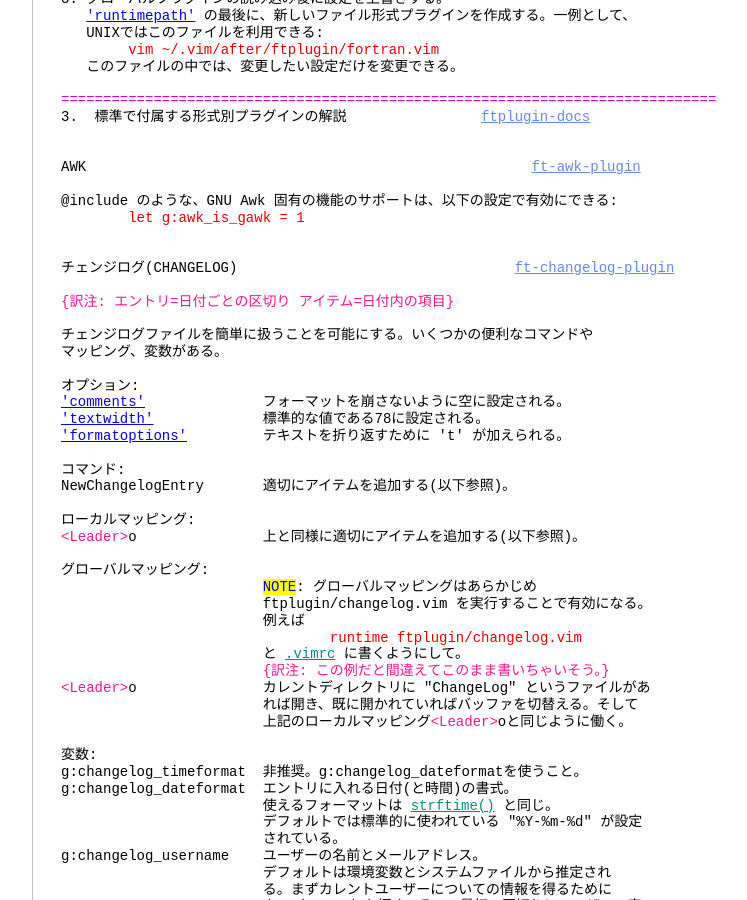
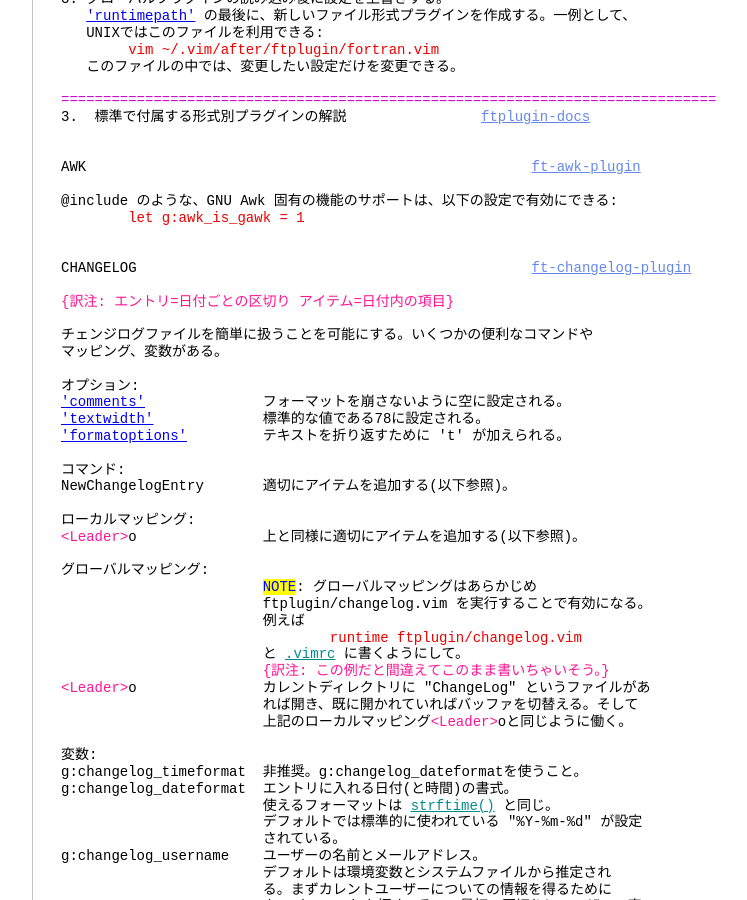
Before and after one commit to vim-jp/vimdoc-ja, a Jekyll site: the page built from filetype.html, in a window 1280 px wide and 900 px high, scrolled down 7145 px. Shown: the whole window, without its empty margins (340-1087 px from the left). Built offline with Jekyll 4.4.1, drawn with Linux system fonts in a browser that asks for light colours; nearby versions of some CDN libraries; comment, search, counter and statistics services are not loaded; some of the changed text lies outside the part shown.

Commit message:
Generated by GitHub workflow 3167901583
https://github.com/vim-jp/vimdoc-ja-working/actions/runs/3167901583

```diff
--- a/filetype.html
+++ b/filetype.html
@@ -431,7 +431,7 @@ OSによる「形式」を利用するには自動実行コマンドの検出パ
 <div class="helpExample">&nbsp;&nbsp;&nbsp;&nbsp;&nbsp;&nbsp;&nbsp;&nbsp;let g:awk_is_gawk = 1</div>
 <br>
 <br>
-チェンジログ(CHANGELOG)&nbsp;&nbsp;&nbsp;&nbsp;&nbsp;&nbsp;&nbsp;&nbsp;&nbsp;&nbsp;&nbsp;&nbsp;&nbsp;&nbsp;&nbsp;&nbsp;&nbsp;&nbsp;&nbsp;&nbsp;&nbsp;&nbsp;&nbsp;&nbsp;&nbsp;&nbsp;&nbsp;&nbsp;&nbsp;&nbsp;&nbsp;&nbsp;&nbsp;<a class="Constant" href="filetype.html#ft-changelog-plugin" name="ft-changelog-plugin">ft-changelog-plugin</a><br>
+<span class="Statement">CHANGELOG&nbsp;&nbsp;&nbsp;&nbsp;&nbsp;&nbsp;&nbsp;&nbsp;&nbsp;&nbsp;&nbsp;&nbsp;&nbsp;&nbsp;&nbsp;&nbsp;&nbsp;&nbsp;&nbsp;&nbsp;&nbsp;&nbsp;&nbsp;&nbsp;&nbsp;&nbsp;&nbsp;&nbsp;&nbsp;&nbsp;&nbsp;&nbsp;&nbsp;&nbsp;&nbsp;&nbsp;&nbsp;&nbsp;&nbsp;&nbsp;&nbsp;&nbsp;&nbsp;&nbsp;&nbsp;&nbsp;&nbsp;</span><a class="Constant" href="filetype.html#ft-changelog-plugin" name="ft-changelog-plugin">ft-changelog-plugin</a><br>
 <br>
 <span class="Special">{訳注: エントリ=日付ごとの区切り アイテム=日付内の項目}</span><br>
 <br>
@@ -538,7 +538,7 @@ b:changelog_entry_prefix<br>
 ムを加える。なければ新しいエントリとアイテムをファイルの先頭に加える。<br>
 <br>
 <br>
-フォートラン(FORTRAN)&nbsp;&nbsp;&nbsp;&nbsp;&nbsp;&nbsp;&nbsp;&nbsp;&nbsp;&nbsp;&nbsp;&nbsp;&nbsp;&nbsp;&nbsp;&nbsp;&nbsp;&nbsp;&nbsp;&nbsp;&nbsp;&nbsp;&nbsp;&nbsp;&nbsp;&nbsp;&nbsp;&nbsp;&nbsp;&nbsp;&nbsp;&nbsp;&nbsp;&nbsp;&nbsp;<a class="Constant" href="filetype.html#ft-fortran-plugin" name="ft-fortran-plugin">ft-fortran-plugin</a><br>
+<span class="Statement">FORTRAN&nbsp;&nbsp;&nbsp;&nbsp;&nbsp;&nbsp;&nbsp;&nbsp;&nbsp;&nbsp;&nbsp;&nbsp;&nbsp;&nbsp;&nbsp;&nbsp;&nbsp;&nbsp;&nbsp;&nbsp;&nbsp;&nbsp;&nbsp;&nbsp;&nbsp;&nbsp;&nbsp;&nbsp;&nbsp;&nbsp;&nbsp;&nbsp;&nbsp;&nbsp;&nbsp;&nbsp;&nbsp;&nbsp;&nbsp;&nbsp;&nbsp;&nbsp;&nbsp;&nbsp;&nbsp;&nbsp;&nbsp;&nbsp;&nbsp;</span><a class="Constant" href="filetype.html#ft-fortran-plugin" name="ft-fortran-plugin">ft-fortran-plugin</a><br>
 <br>
 オプション:<br>
 <a class="Type" href="options.html#'expandtab'">'expandtab'</a>&nbsp;&nbsp;&nbsp;&nbsp; .vimrcでfortran_have_tabsが指定されなければ、フォートラン標準<br>
@@ -585,7 +585,7 @@ gprof ファイルタイププラグインは gprof のフラットプロファ
 <div class="helpExample">&nbsp;&nbsp;&nbsp;&nbsp;&nbsp;&nbsp;&nbsp;&nbsp;let g:no_gprof_maps = 1</div>
 <br>
 <br>
-メール(MAIL)&nbsp;&nbsp;&nbsp;&nbsp;&nbsp;&nbsp;&nbsp;&nbsp;&nbsp;&nbsp;&nbsp;&nbsp;&nbsp;&nbsp;&nbsp;&nbsp;&nbsp;&nbsp;&nbsp;&nbsp;&nbsp;&nbsp;&nbsp;&nbsp;&nbsp;&nbsp;&nbsp;&nbsp;&nbsp;&nbsp;&nbsp;&nbsp;&nbsp;&nbsp;&nbsp;&nbsp;&nbsp;&nbsp;&nbsp;&nbsp;&nbsp;&nbsp;&nbsp;&nbsp;<a class="Constant" href="filetype.html#ft-mail-plugin" name="ft-mail-plugin">ft-mail-plugin</a><br>
+<span class="Statement">MAIL&nbsp;&nbsp;&nbsp;&nbsp;&nbsp;&nbsp;&nbsp;&nbsp;&nbsp;&nbsp;&nbsp;&nbsp;&nbsp;&nbsp;&nbsp;&nbsp;&nbsp;&nbsp;&nbsp;&nbsp;&nbsp;&nbsp;&nbsp;&nbsp;&nbsp;&nbsp;&nbsp;&nbsp;&nbsp;&nbsp;&nbsp;&nbsp;&nbsp;&nbsp;&nbsp;&nbsp;&nbsp;&nbsp;&nbsp;&nbsp;&nbsp;&nbsp;&nbsp;&nbsp;&nbsp;&nbsp;&nbsp;&nbsp;&nbsp;&nbsp;&nbsp;&nbsp;</span><a class="Constant" href="filetype.html#ft-mail-plugin" name="ft-mail-plugin">ft-mail-plugin</a><br>
 <br>
 オプション:<br>
 <a class="Type" href="options.html#'modeline'">'modeline'</a>&nbsp;&nbsp;&nbsp;&nbsp;&nbsp;&nbsp;トロイの木馬の危険を避けるのと、「件名」に含まれる &quot;Vim:&quot; がエ<br>
@@ -676,7 +676,6 @@ fish の場合、設定ファイルに以下の設定を追加する。<br>
 <br>
 折り畳みを有効にするには、次のようにする:<br>
 <div class="helpExample">&nbsp;&nbsp;&nbsp;&nbsp;&nbsp;&nbsp;&nbsp;&nbsp;let g:markdown_folding = 1</div>
-<br>
 <br>
 <br>
 <span class="Statement">PDF&nbsp;&nbsp;&nbsp;&nbsp;&nbsp;&nbsp;&nbsp;&nbsp;&nbsp;&nbsp;&nbsp;&nbsp;&nbsp;&nbsp;&nbsp;&nbsp;&nbsp;&nbsp;&nbsp;&nbsp;&nbsp;&nbsp;&nbsp;&nbsp;&nbsp;&nbsp;&nbsp;&nbsp;&nbsp;&nbsp;&nbsp;&nbsp;&nbsp;&nbsp;&nbsp;&nbsp;&nbsp;&nbsp;&nbsp;&nbsp;&nbsp;&nbsp;&nbsp;&nbsp;&nbsp;&nbsp;&nbsp;&nbsp;&nbsp;&nbsp;&nbsp;&nbsp;&nbsp;</span><a class="Constant" href="filetype.html#ft-pdf-plugin" name="ft-pdf-plugin">ft-pdf-plugin</a><br>
```
